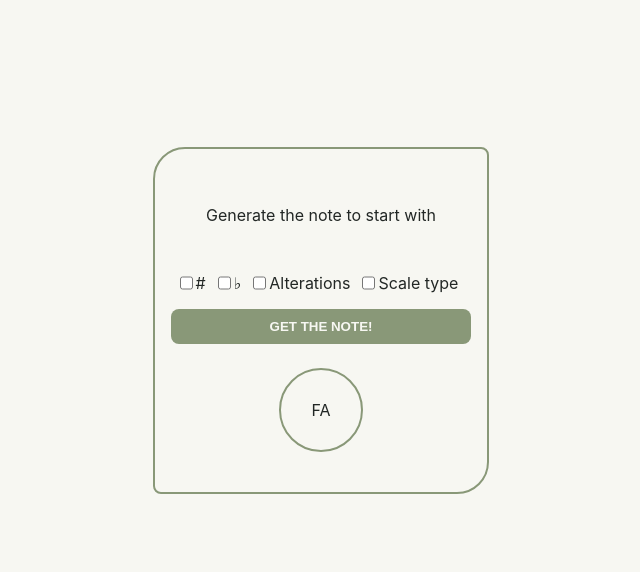
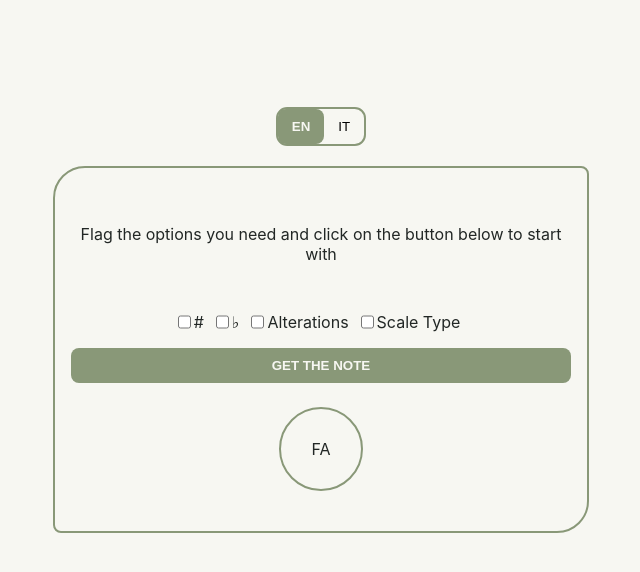
Before and after one commit to foters/random-note-generator, a React (Create React App) app: page / in a window 1280 px wide. Shown: the top 572 px of the page, without its empty margins (319-959 px from the left). Built offline with nearby package versions, Linux system fonts and the light colour scheme.

Commit message:
feature: translations correctly implemented and language switch created

```diff
--- a/package.json
+++ b/package.json
@@ -9,11 +9,17 @@
     "@types/node": "^22.13.1",
     "@types/react": "^19.0.8",
     "@types/react-dom": "^19.0.3",
+    "i18next": "^24.2.2",
+    "i18next-browser-languagedetector": "^8.0.2",
     "react": "^18.2.0",
     "react-dom": "^18.2.0",
+    "react-i18next": "^15.4.0",
     "react-scripts": "5.0.1",
     "typescript": "^5.7.3",
     "web-vitals": "^2.1.4"
+  },
+  "overrides": {
+    "typescript": "^5.7.3"
   },
   "scripts": {
     "start": "react-scripts start",
--- a/src/App.css
+++ b/src/App.css
@@ -1,4 +1,5 @@
 @import url('./style/variables.css');
+
 
 .App {
   align-items: center;
@@ -17,3 +18,20 @@
   min-width: 300px;
   padding: 3.5rem 1rem 2.5rem;
 }
+
+.switch-buttons {
+  margin-bottom: 20px;
+  border: 2px solid var(--color3);
+  border-radius: 0.7rem;
+  display: flex;
+}
+
+.switch-buttons button {
+  margin: 0;
+}
+
+.switch-buttons button:not(.selected) {
+  background-color: transparent;
+  color: black;
+  font-weight: lighter;
+}
--- a/src/App.tsx
+++ b/src/App.tsx
@@ -5,8 +5,18 @@ import HeaderComponent from './components/HeaderComponent';
 import { useState } from 'react';
 import { Note, ScaleType } from './types';
 import RandomNoteComponent from './components/RandomNoteComponent';
+import './i18n';
+import { useTranslation } from 'react-i18next';
+
+const lngs: any = {
+  en: { nativeName: 'English', key: 'en' },
+  it: { nativeName: 'Italian', key: 'it' }
+};
+
 
 const App = () => {
+
+  const {t, i18n} = useTranslation()
 
   const fullNotes: Note[] = [
     {
@@ -774,14 +784,16 @@ const App = () => {
     },
   ]
 
-  const landingNote: Note = naturalNotes[Math.floor(Math.random() * 7)]
+  const landingNote: Note = naturalNotes[Math.floor(Math.random() * 7)];
+
+  const [lang, setLang] = useState();
 
   const [note, setNote] = useState(landingNote);
   const [bemolleEnabled, setBemolleEnabled] = useState(false);
   const [diesisEnabled, setDiesisEnabled] = useState(false);
   const [alteractionEnabled, setAlteractionEnabled] = useState(false);
   const [scaleTypeEnabled, setScaleTypeEnabled] = useState(false);
-  const [scaleType, setScaleType] = useState(scales[Math.floor(Math.random() * 4)])
+  const [scaleType, setScaleType] = useState(scales[Math.floor(Math.random() * 4)]);
 
   const toggleBemolleHandler = (e: any) => setBemolleEnabled(e);
   const toggleDiesisHandler = (e: any) => setDiesisEnabled(e);
@@ -805,6 +817,13 @@ const App = () => {
 
   return (
     <div className="App">
+      <div className='switch-buttons'>
+        {Object.keys(lngs).map((lng) => (
+          <button key={lng} className={i18n.resolvedLanguage === lng ? 'selected' : 'unselected'} type="submit" onClick={() => i18n.changeLanguage(lng)}>
+            {t('changeCountry', {country: lngs[lng].key})}
+          </button>
+        ))}
+      </div>
       <div className="global-wrapper">
         <HeaderComponent/>
         <main>
--- a/src/components/Form/ButtonComponent.tsx
+++ b/src/components/Form/ButtonComponent.tsx
@@ -1,6 +1,10 @@
 import React from 'react';
 import './ButtonComponent.css';
+import { useTranslation } from 'react-i18next';
 
-const ButtonComponent = (props: any) => <button onClick={props.onClick} disabled={props.isButtonDisabled}>Get the note!</button>
+const ButtonComponent = (props: any) => {
+  const { t } = useTranslation();
+  return <button onClick={props.onClick} disabled={props.isButtonDisabled}>{t('getNote')}</button>
+}
 
 export default ButtonComponent;
--- a/src/components/GeneratedNoteComponent.tsx
+++ b/src/components/GeneratedNoteComponent.tsx
@@ -1,10 +1,12 @@
 import React from 'react';
 import './GeneratedNoteComponent.css';
 import { GeneratedNoteProps } from '../types';
+import { useTranslation } from 'react-i18next';
 
 
 const GeneratedNoteComponent = (props: GeneratedNoteProps) => {
   const alterations = props.note.scales.filter(s => s.key === props.scaleType.key)?.[0]?.value;
+  const { t } = useTranslation();
 
   return (
     <div className="generated-note-wrapper">
@@ -19,7 +21,7 @@ const GeneratedNoteComponent = (props: GeneratedNoteProps) => {
       </div>
       <div className="generated-note-wrapper__scale-type">
         {props.showScaleType && props.scaleType && (
-          <p>Scala {props.scaleType.name}</p>
+          <p>{t('scaleResult', {scaleName: props.scaleType.name})}</p>
         )}
       </div>
     </div>
--- a/src/components/HeaderComponent.css
+++ b/src/components/HeaderComponent.css
@@ -1,5 +1,12 @@
 @import url('../style/variables.css');
 header {
   padding: 0 0 3rem;
+  display: flex;
+  justify-content: center;
+}
+
+header p {
+  max-width: 56vw;
   text-align: center;
+  margin: 0;
 }
--- a/src/components/HeaderComponent.tsx
+++ b/src/components/HeaderComponent.tsx
@@ -1,10 +1,12 @@
+import { useTranslation } from 'react-i18next';
 import './HeaderComponent.css';
 import React from 'react';
 
 const HeaderComponent = () => {
+    const { t } = useTranslation();
   return (
     <header>
-      Generate the note to start with
+      <p>{t('headerMessage')}</p>
     </header>
   )
 }
--- a/src/components/RandomNoteComponent.tsx
+++ b/src/components/RandomNoteComponent.tsx
@@ -2,8 +2,11 @@ import { useState } from "react";
 import './RandomNoteComponent.css';
 import ButtonComponent from "./Form/ButtonComponent";
 import React from "react";
+import { useTranslation } from "react-i18next";
 
 const RandomNoteComponent = (props: any) => {
+  const {t} = useTranslation();
+
   const [diesisFlag, setDiesisFlag] = useState(false);
   const [bemolleFlag, setBemolleFlag] = useState(false);
   const generateNote = () => {
@@ -54,11 +57,11 @@ const RandomNoteComponent = (props: any) => {
         </div>
         <div className="random-note-wrapper__checkboxes-element">
           <input type='checkbox' id="toggleAlteraction" onChange={toggleAlteraction}/>
-          <label htmlFor='toggleAlteraction'>Alterations</label>
+          <label htmlFor='toggleAlteraction'>{t('alterations')}</label>
         </div>
         <div className="random-note-wrapper__checkboxes-element">
           <input type='checkbox' id="toggleScale" onChange={toggleScale}/>
-          <label htmlFor='toggleScale'>Scale type</label>
+          <label htmlFor='toggleScale'>{ t('scaleType')}</label>
         </div>
       </div>
 
--- /dev/null
+++ b/src/i18n.ts
@@ -0,0 +1,43 @@
+import i18n from 'i18next';
+import { initReactI18next } from 'react-i18next';
+import LanguageDetector from 'i18next-browser-languagedetector';
+
+i18n
+  // detect user language
+  // learn more: https://github.com/i18next/i18next-browser-languageDetector
+  .use(LanguageDetector)
+  // pass the i18n instance to react-i18next.
+  .use(initReactI18next)
+  // init i18next
+  // for all options read: https://www.i18next.com/overview/configuration-options
+  .init({
+    debug: true,
+    fallbackLng: 'en',
+    interpolation: {
+      escapeValue: false, // not needed for react as it escapes by default
+    },
+    resources: {
+      en: {
+        translation: {
+          headerMessage: 'Flag the options you need and click on the button below to start with',
+          alterations: 'Alterations',
+          scaleType: 'Scale Type',
+          scaleResult: 'Scale {{scaleName}}',
+          changeCountry: '{{country}}',
+          getNote: 'Get the note'
+        }
+      },
+      it: {
+        translation: {
+          headerMessage: 'Scegli le optioni che preferisci e clicca sul bottone per iniziare',
+          alterations: 'Alterazioni',
+          scaleType: 'Tipo di scala',
+          scaleResult: 'Scala {{scaleName}}',
+          changeCountry: '{{country}}',
+          getNote: 'Genera la nota'
+        }
+      }
+    }
+  });
+
+export default i18n;
```
Also changed, not shown: 1 other file (tests, documents, lock files or other folders).
